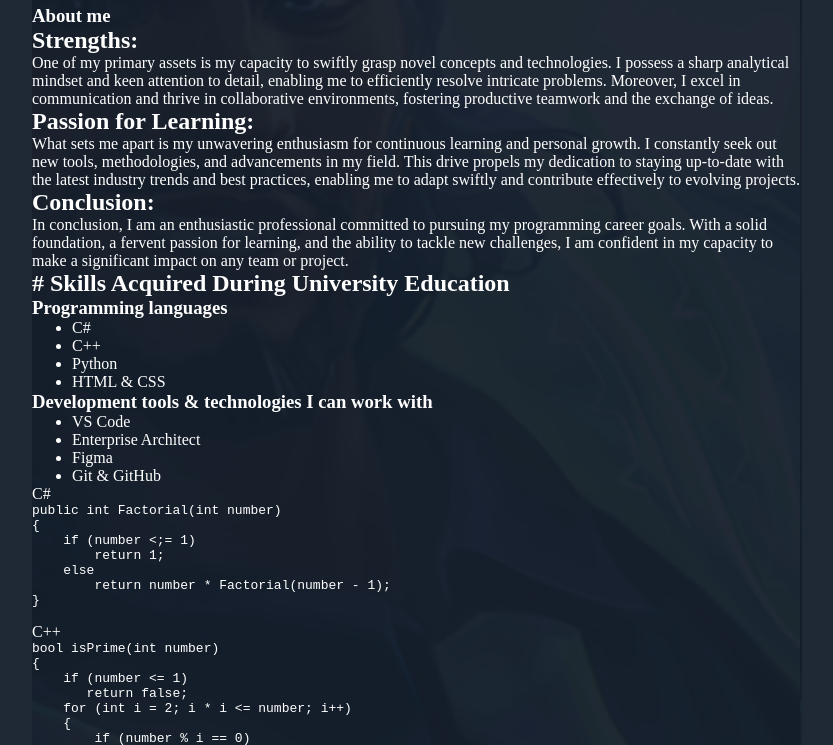
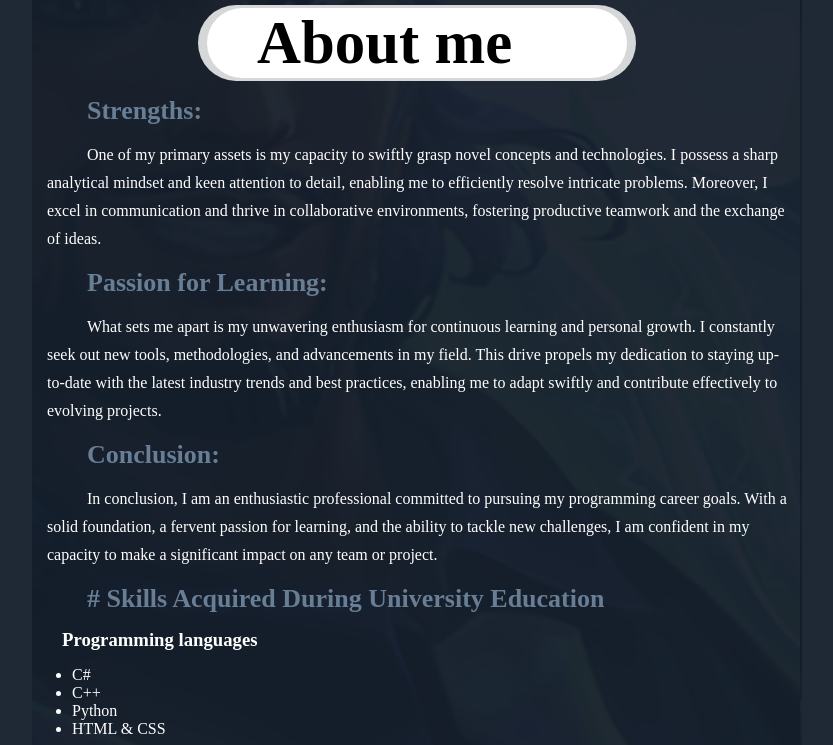
Before and after one commit to jacobsDbuser/HTML_CSS_CV, a plain HTML site: page index.html in a window 1280 px wide. Shown: the part 575-1320 px from the top of the page, without its empty margins (223-1056 px from the left). Drawn offline with Linux system fonts and the light colour scheme.

Commit message:
feat: add style to main

```diff
--- a/style.css
+++ b/style.css
@@ -63,3 +63,69 @@ body{
 .contacts p{
     font-size: 20px;
 }
+.information-header{
+    width: 420px;
+    margin:auto;
+
+
+    border-radius: 50px;
+    border-color:#d5d7d9;
+    border-right-width: 9px;
+    border-left-width: 9px;
+    border-style: solid;
+
+    font-size: 52px;
+
+    background-color: #d5d7d9;
+}
+.information-header h3{
+    border-radius: 50px 50px 50px 50px;
+    background-color: white;
+    color: #000000;
+    padding-left: 50px;
+    margin-left:auto;
+}
+
+.information h2{
+    padding: 15px 15px 15px 55px;
+    color:#687e94;
+    font-size: 26px;
+
+}
+
+.information p{
+    margin-left:15px;
+    margin-right: 15px;
+    color:#fff;
+    text-align: left;
+    text-indent: 40px;
+    line-height:28px
+
+}
+
+.information ul{
+    padding-bottom: 15px;
+}
+
+.information h3{
+    padding:0px 0px 15px 30px;
+}
+
+.code-examples{
+    margin-left:20px;
+}
+
+.code-examples p{
+
+    margin-left:10px;
+    font-size: 40pt;
+}
+
+.code-examples pre{
+    width: 610px;
+    padding:15px ;
+    margin-top: 20px;
+    margin-bottom: 15px;
+    background-color: #363f4ba1;
+    line-height:24px
+}
```
